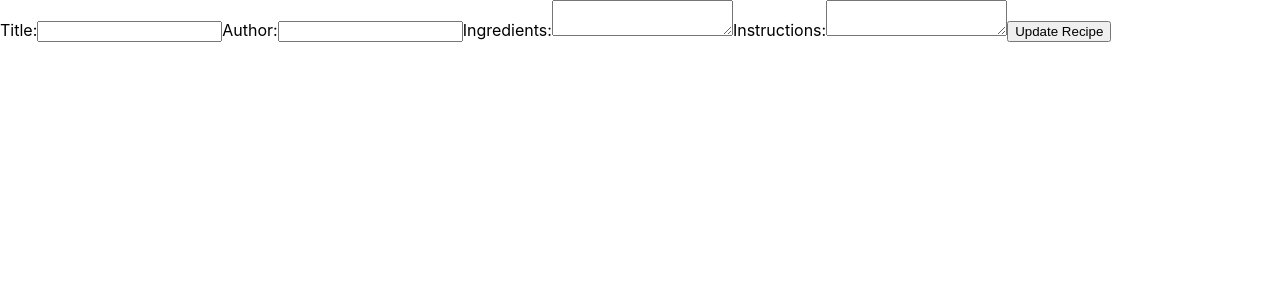
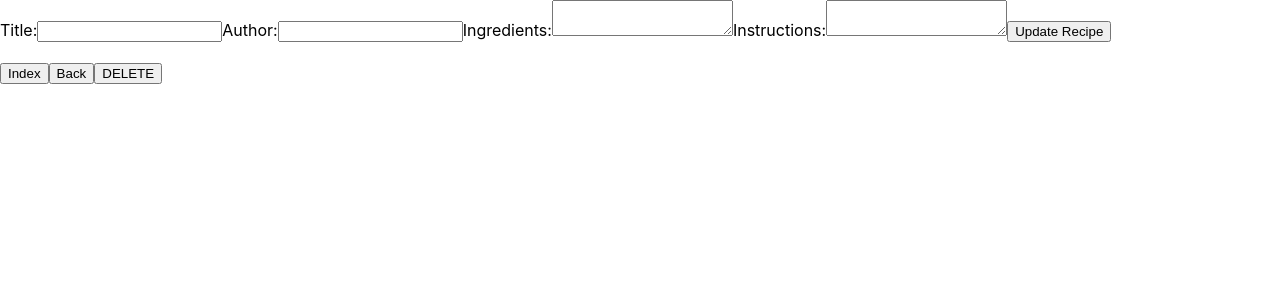
Before and after one commit to Fearroth/-Recipe-to-Ingredients-Client, a React (Create React App) app: page /edit-recipe/1 in a window 1280 px wide. Shown: the top 300 px of the page. Built offline with nearby package versions, Linux system fonts and the light colour scheme; no server answers.

Commit message:
add2 basic functionality

```diff
--- a/src/App.tsx
+++ b/src/App.tsx
@@ -4,6 +4,8 @@ import RecipeList from './components/RecipeList/RecipeList';
 import RecipeDetails from './components/RecipeDetails/RecipeDetails';
 import RecipeForm from './components/RecipeForm/RecipeForm';
 import EditRecipe from './components/EditRecipe/EditRecipe';
+import DeleteRecipe from './components/DeleteRecipe/DeleteRecipe';
+
 const App: React.FC = () => {
   return (
     <Router>
@@ -12,6 +14,7 @@ const App: React.FC = () => {
         <Route path="/recipes/:id" element={<RecipeDetails />} />
         <Route path="/create-recipe" element={<RecipeForm />} />
         <Route path="/edit-recipe/:id" element={<EditRecipe></EditRecipe>} />
+        <Route path="/recipes/:id/delete" element={<DeleteRecipe />} />
       </Routes>
     </Router>
   );
--- a/src/components/EditRecipe/EditRecipe.tsx
+++ b/src/components/EditRecipe/EditRecipe.tsx
@@ -1,9 +1,10 @@
 // src/components/EditRecipe/EditRecipe.tsx
 
 import React, { useEffect, useState } from 'react';
-import { useParams, useNavigate } from 'react-router-dom';
+import { useParams, useNavigate, Link } from 'react-router-dom';
 import { Recipe } from '../../types/Recipe';
 import { getRecipe, updateRecipe } from '../../services/recipeService';
+import DeleteRecipe from '../DeleteRecipe/DeleteRecipe';
 
 const EditRecipe: React.FC = () => {
     const [title, setTitle] = useState('');
@@ -69,6 +70,11 @@ const EditRecipe: React.FC = () => {
                 ></textarea>
             </label>
             <button type="submit">Update Recipe</button>
+            <br />
+            <br />
+            <Link to={`/`}><button>Index</button></Link>
+            <Link to={`/recipes/${id}`}><button>Back</button></Link>
+            <Link to={`/recipes/${id}/delete`}><button>DELETE</button></Link>
         </form>
     );
 };
--- a/src/components/RecipeDetails/RecipeDetails.tsx
+++ b/src/components/RecipeDetails/RecipeDetails.tsx
@@ -1,7 +1,7 @@
 
 
 import React, { useEffect, useState } from 'react';
-import { useParams } from 'react-router-dom';
+import { Link, useParams } from 'react-router-dom';
 import { getRecipe } from '../../services/recipeService';
 import { Recipe } from '../../types/Recipe';
 
@@ -27,11 +27,11 @@ const RecipeDetails: React.FC = () => {
 
     return (
         <div>
-            <h1>{recipe.title}</h1>
+            <h1>{recipe.title}</h1> <Link to={`/edit-recipe/${recipe.id}`}><button>Edytuj</button></Link>
             <p>{recipe.author}</p>
             <p>{recipe.ingredients}</p>
             <p>{recipe.instructions}</p>
-
+            <Link to={`/`}><button>Back</button></Link>
         </div>
     );
 };
```
